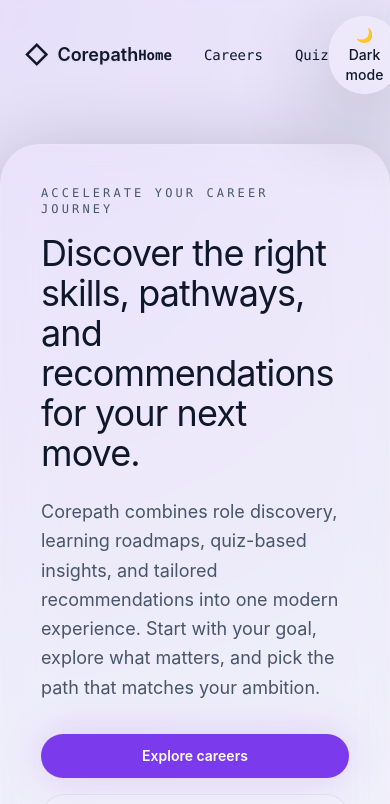
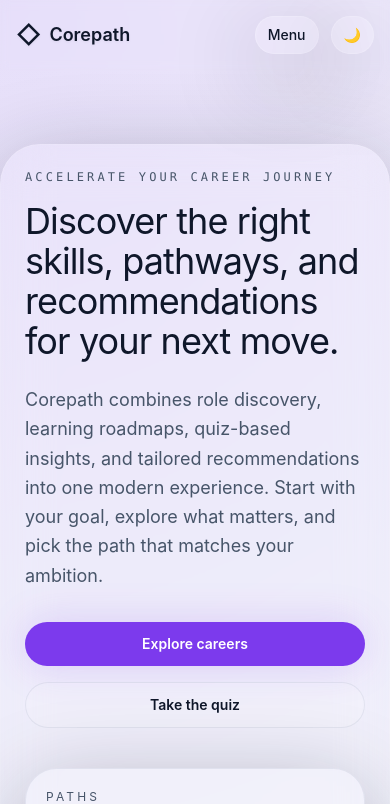
Before and after one commit to youvrajgit1432/corepath, a Next.js app: page / in a window 390 px wide. Shown: the top 804 px of the page. Built offline with nearby package versions, Linux system fonts and the light colour scheme.

Commit message:
Fix mobile responsiveness for header and theme toggle

```diff
--- a/app/globals.css
+++ b/app/globals.css
@@ -87,7 +87,7 @@
   }
 
   .hero-shell {
-    @apply mx-auto max-w-5xl rounded-[2.5rem] border border-white/10 bg-white/5 p-10 shadow-soft backdrop-blur-xl;
+    @apply mx-auto max-w-5xl rounded-[2.5rem] border border-white/10 bg-white/5 p-6 sm:p-10 shadow-soft backdrop-blur-xl;
   }
 
   .glass-grid {
--- a/components/Header.tsx
+++ b/components/Header.tsx
@@ -1,17 +1,20 @@
 "use client";
 
+import { useState } from "react";
 import Link from "next/link";
 import { usePathname } from "next/navigation";
 import ThemeToggle from "./ThemeToggle";
 
 export default function Header() {
   const pathname = usePathname();
+  const [isMenuOpen, setIsMenuOpen] = useState(false);
 
   const isActive = (path: string) => pathname === path;
+  const toggleMenu = () => setIsMenuOpen((prev) => !prev);
 
   return (
     <header className="fixed top-0 left-0 right-0 z-40 border-b border-transparent bg-core-header/95 bg-opacity-95 backdrop-blur-sm">
-      <nav className="max-w-7xl mx-auto px-6 py-4 flex items-center justify-between">
+      <nav className="max-w-7xl mx-auto px-4 sm:px-6 py-4 flex flex-wrap items-center justify-between gap-4">
         {/* Logo */}
         <Link href="/" className="flex items-center gap-2 group">
           <span className="text-2xl font-display text-core-header font-semibold drop-shadow-sm">◇</span>
@@ -20,8 +23,18 @@ export default function Header() {
           </span>
         </Link>
 
-        {/* Nav Links */}
-        <div className="flex items-center gap-8">
+        <div className="flex items-center gap-3">
+          <button
+            type="button"
+            onClick={toggleMenu}
+            className="inline-flex items-center gap-2 rounded-full border border-white/15 bg-white/10 px-3 py-2 text-sm font-medium text-core-heading shadow-soft transition hover:bg-white/20 focus:outline-none focus:ring-2 focus:ring-core-accent md:hidden"
+            aria-expanded={isMenuOpen}
+            aria-label={isMenuOpen ? "Close navigation menu" : "Open navigation menu"}
+          >
+            {isMenuOpen ? "Close" : "Menu"}
+          </button>
+
+          <div className="hidden md:flex items-center gap-8">
             <Link
               href="/"
               className={`text-sm font-mono transition-colors ${
@@ -54,8 +67,48 @@ export default function Header() {
             </Link>
           </div>
 
-        {/* Theme Toggle */}
           <ThemeToggle />
+        </div>
+
+        {isMenuOpen && (
+          <div className="w-full md:hidden rounded-[1.75rem] border border-core-border bg-core-surface/95 p-4 shadow-soft backdrop-blur-xl">
+            <div className="flex flex-col gap-3">
+              <Link
+                href="/"
+                className={`block rounded-2xl px-4 py-3 text-sm font-mono transition-colors ${
+                  isActive("/")
+                    ? "text-core-heading bg-white/10"
+                    : "text-core-header/80 hover:text-core-text hover:bg-white/5"
+                }`}
+                onClick={() => setIsMenuOpen(false)}
+              >
+                Home
+              </Link>
+              <Link
+                href="/careers"
+                className={`block rounded-2xl px-4 py-3 text-sm font-mono transition-colors ${
+                  isActive("/careers") || pathname.startsWith("/careers/")
+                    ? "text-core-heading bg-white/10"
+                    : "text-core-header/80 hover:text-core-text hover:bg-white/5"
+                }`}
+                onClick={() => setIsMenuOpen(false)}
+              >
+                Careers
+              </Link>
+              <Link
+                href="/quiz"
+                className={`block rounded-2xl px-4 py-3 text-sm font-mono transition-colors ${
+                  isActive("/quiz")
+                    ? "text-core-heading bg-white/10"
+                    : "text-core-header/80 hover:text-core-text hover:bg-white/5"
+                }`}
+                onClick={() => setIsMenuOpen(false)}
+              >
+                Quiz
+              </Link>
+            </div>
+          </div>
+        )}
       </nav>
     </header>
   );
--- a/components/ThemeToggle.tsx
+++ b/components/ThemeToggle.tsx
@@ -48,10 +48,13 @@ export default function ThemeToggle() {
     <button
       type="button"
       onClick={handleToggle}
-      className="inline-flex items-center gap-2 rounded-full border border-white/15 bg-white/10 px-4 py-2 text-sm font-medium text-core-heading shadow-soft transition hover:bg-white/20 focus:outline-none focus:ring-2 focus:ring-core-accent"
+      className="inline-flex items-center gap-2 rounded-full border border-white/15 bg-white/10 px-3 py-2 text-sm font-medium text-core-heading shadow-soft transition hover:bg-white/20 focus:outline-none focus:ring-2 focus:ring-core-accent"
       aria-label={mounted ? `Switch to ${theme === "dark" ? "light" : "dark"} mode` : "Theme toggle"}
     >
-      {mounted ? (theme === "dark" ? "☀️ Light mode" : "🌙 Dark mode") : "Theme"}
+      <span aria-hidden="true">{mounted ? (theme === "dark" ? "☀️" : "🌙") : "🌓"}</span>
+      <span className="hidden sm:inline">
+        {mounted ? (theme === "dark" ? "Light mode" : "Dark mode") : "Theme"}
+      </span>
     </button>
   );
 }
```
Lines whose indentation alone changed are shown as unchanged.
